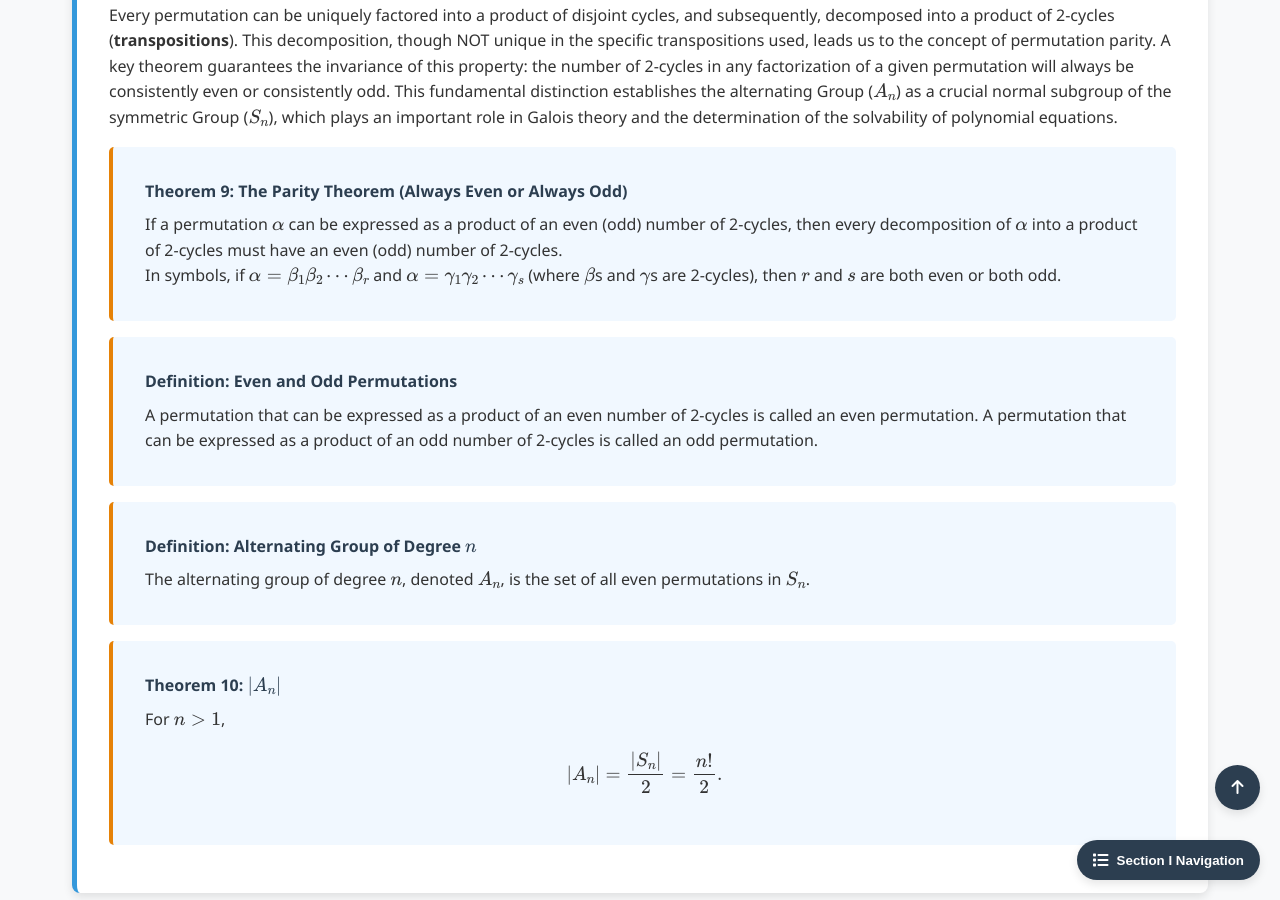
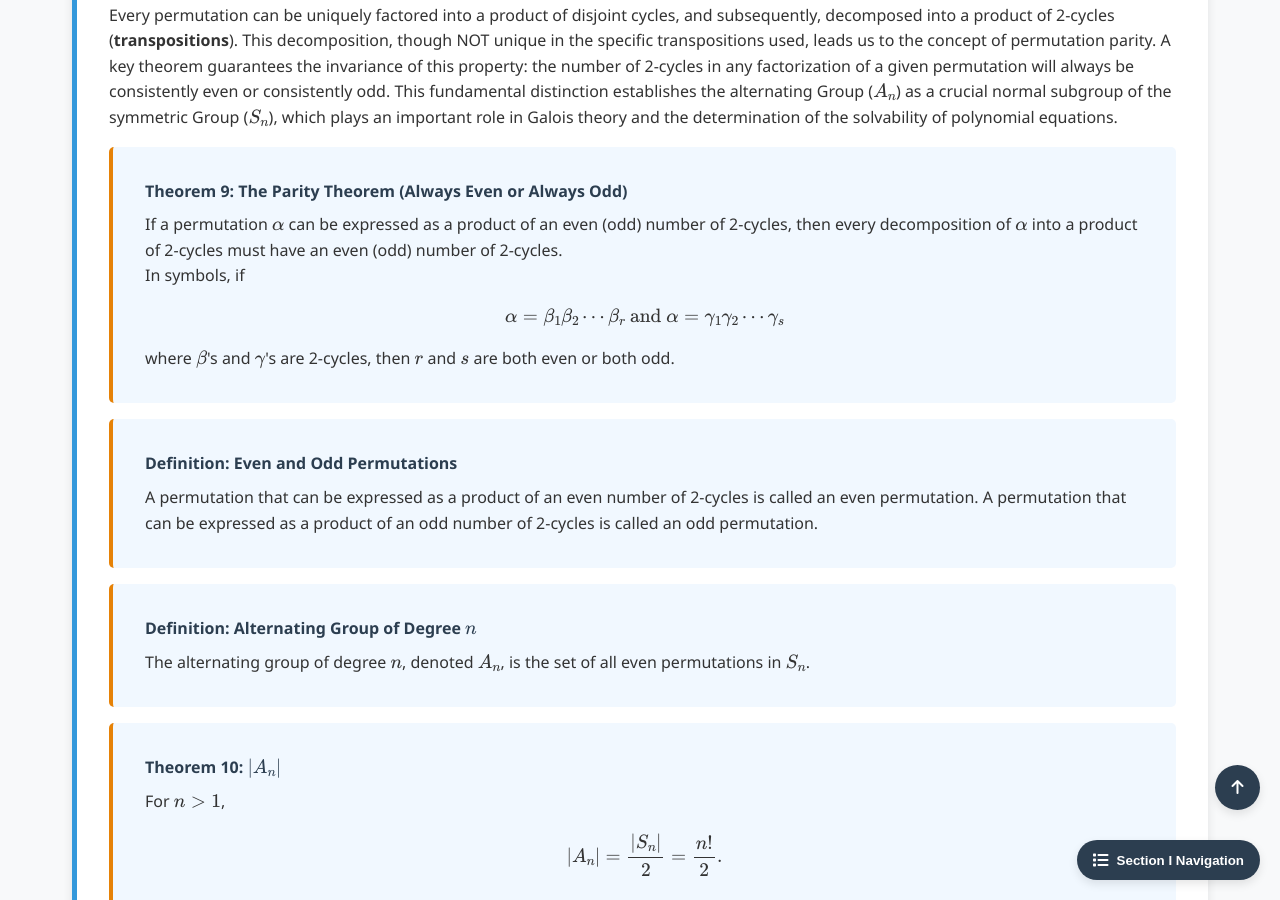
Before and after one commit to Yusukey01/yusukey01.github.io, a Jekyll site: the page built from Mathematics/Linear_algebra/cyclic_groups.html, in a window 1280 px wide and 900 px high, scrolled down 11181 px. Built offline with Jekyll 4.4.1, drawn with Linux system fonts in a browser that asks for light colours.

Commit message:
Start Section I-16 More Finite Group, Permutation groups has been updated

```diff
--- a/Mathematics/Linear_algebra/cyclic_groups.html
+++ b/Mathematics/Linear_algebra/cyclic_groups.html
@@ -624,8 +624,11 @@ uses_python: false
                     If a permutation $\alpha$ can be expressed as a product of an even (odd) number of 2-cycles,
                     then every decomposition of $\alpha$ into a product of 2-cycles must have an even (odd) number of 2-cycles.
                     <br>
-                    In symbols, if \(\alpha = \beta_1 \beta_2 \cdots \beta_r\) and \(\alpha = \gamma_1 \gamma_2 \cdots \gamma_s\) (where \(\beta\)s and \(\gamma\)s are 2-cycles),
-                    then \(r\) and $s$ are both even or both odd.
+                    In symbols, if
+                    \[
+                    \alpha = \beta_1 \beta_2 \cdots \beta_r \text{ and } \alpha = \gamma_1 \gamma_2 \cdots \gamma_s
+                    \]
+                    where \(\beta\)'s and \(\gamma\)'s are 2-cycles, then \(r\) and \(s\) are both even or both odd.
                 </div>
 
                 <div class="theorem">
```
